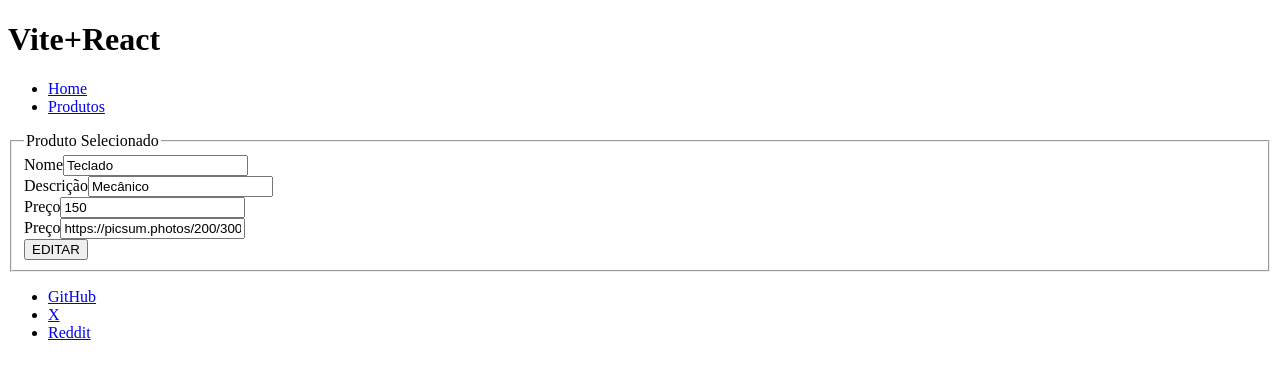
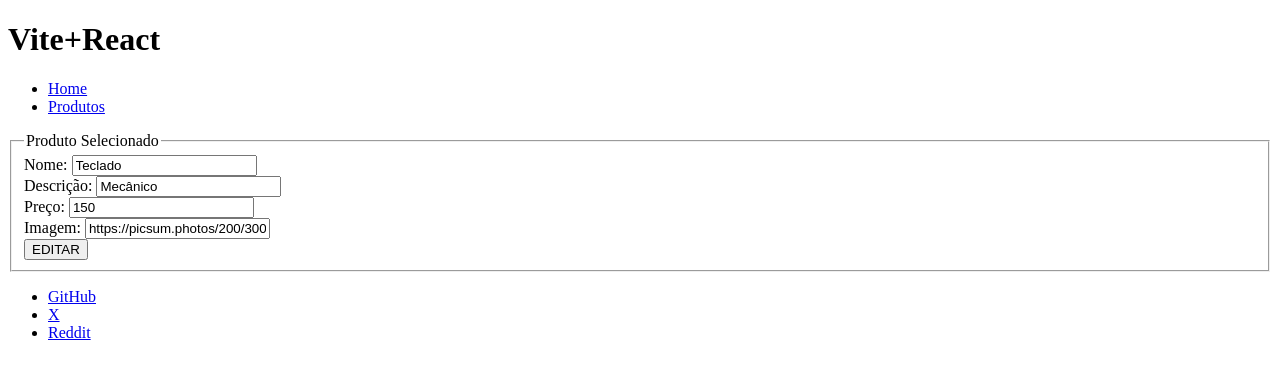
Before and after one commit to jaisycibele/spa-1tdspf-1, a React (Vite) app: page /editar/produtos/1 in a window 1280 px wide. Shown: the top 376 px of the page. Built offline with nearby package versions, Linux system fonts and the light colour scheme.

Commit message:
Arrumando a pagina EditarProdutos

```diff
--- a/src/routes/EditarProdutos.jsx
+++ b/src/routes/EditarProdutos.jsx
@@ -50,19 +50,19 @@ export default function EditarProdutos() {
             <fieldset>
               <legend>Produto Selecionado</legend>
               <div>
-                <label htmlFor="idNome">Nome</label>
+                <label htmlFor="idNome">Nome: </label>
                 <input type="text" name="nome" id="idNome" value={produto.nome} onChange={handleChange}/>
               </div>
               <div>
-                <label htmlFor="idDesc">Descrição</label>
+                <label htmlFor="idDesc">Descrição: </label>
                 <input type="text" name="desc" id="idDesc" value={produto.desc} onChange={handleChange}/>
               </div>
               <div>
-                <label htmlFor="idPreco">Preço</label>
+                <label htmlFor="idPreco">Preço: </label>
                 <input type="text" name="preco" id="idPreco" value={produto.preco} onChange={handleChange}/>
               </div>
               <div>
-                <label htmlFor="idImg">Preço</label>
+                <label htmlFor="idImg">Imagem: </label>
                 <input type="text" name="imagem" id="idImg" value={produto.img} onChange={handleChange}/>
               </div>
               <div>
```
